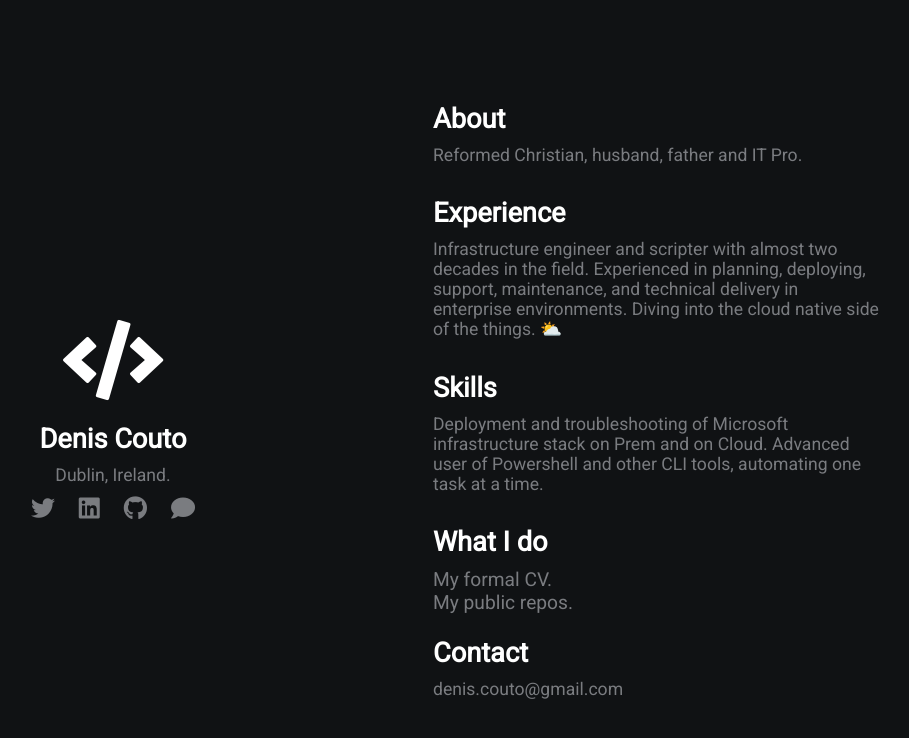
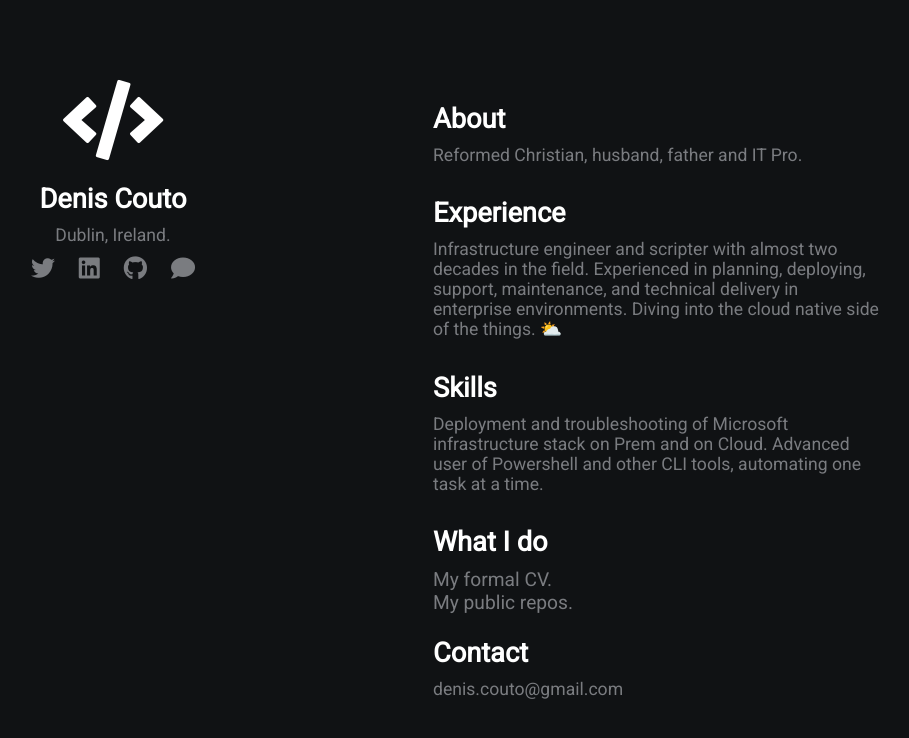
Before and after one commit to docouto/docouto.github.io, a plain HTML site: page index.html in a window 1280 px wide. Shown: the whole page, without its empty margins (207-1116 px from the left). Drawn offline with Linux system fonts and the light colour scheme.

Commit message:
Style and CV

```diff
--- a/style.css
+++ b/style.css
@@ -25,7 +25,7 @@ a{
 }
 /* section 1 */
 .section-1{
-    padding-top: 40vh;
+    padding-top: 10vh;
     text-align: center;
 }
 
```
Also changed, not shown: 2 other files.
